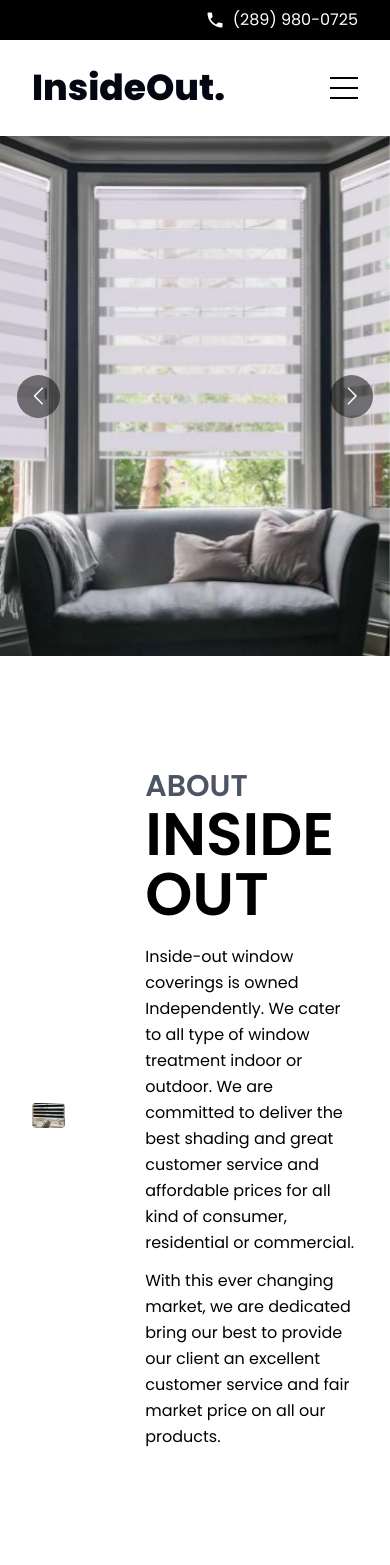
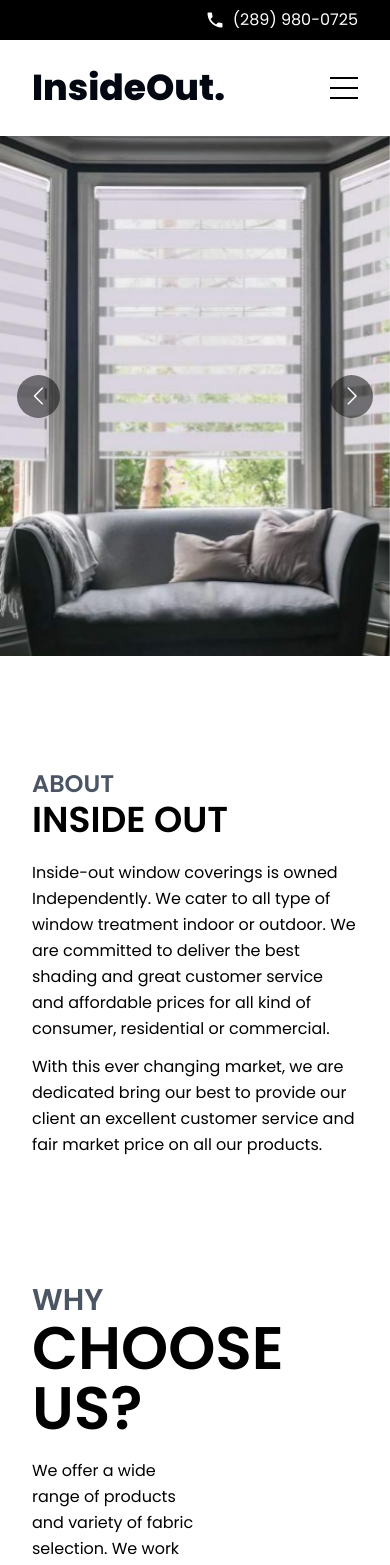
Before and after one commit to joewardperalta/Insideout-Window-Coverings, a Next.js app: page / in a window 390 px wide. Shown: the top 1565 px of the page. Built offline with nearby package versions, Linux system fonts and the light colour scheme.

Commit message:
Added responsive design to about section

```diff
--- a/src/app/globals.css
+++ b/src/app/globals.css
@@ -3,25 +3,6 @@
 @tailwind utilities;
 
 @layer base {
-  h1 {
-    @apply text-6xl;
-  }
-  h2 {
-    @apply text-5xl;
-  }
-  h3 {
-    @apply text-4xl;
-  }
-  h4 {
-    @apply text-3xl;
-  }
-  h5 {
-    @apply text-2xl;
-  }
-  h6 {
-    @apply text-xl;
-  }
-
   p {
     @apply text-base;
     @apply my-3;
--- a/src/app/page.js
+++ b/src/app/page.js
@@ -126,10 +126,10 @@ function HeroSection({ slides }) {
 function AboutSection() {
   return (
     <section className="py-14 pt-28">
-      <div className="container mx-auto flex space-x-20 items-center">
-        <div className="w-full">
+      <div className="container mx-auto flex lg:space-x-20 xl:items-center">
+        <div className="hidden lg:block w-full">
           <Image
-            className="rounded h-full"
+            className="rounded h-full object-cover"
             src="/background/singles/image0000041-landscape.png"
             width={3000}
             height={3000}
@@ -138,8 +138,8 @@ function AboutSection() {
         </div>
 
         <div>
-          <h2 className="text-6xl uppercase font-semibold mb-5">
-            <div className="text-3xl uppercase font-semibold text-gray-600">
+          <h2 className="text-4xl md:text-6xl uppercase font-semibold mb-5">
+            <div className="text-2xl md:text-3xl uppercase font-semibold text-gray-600">
               About
             </div>
             Inside out
```
